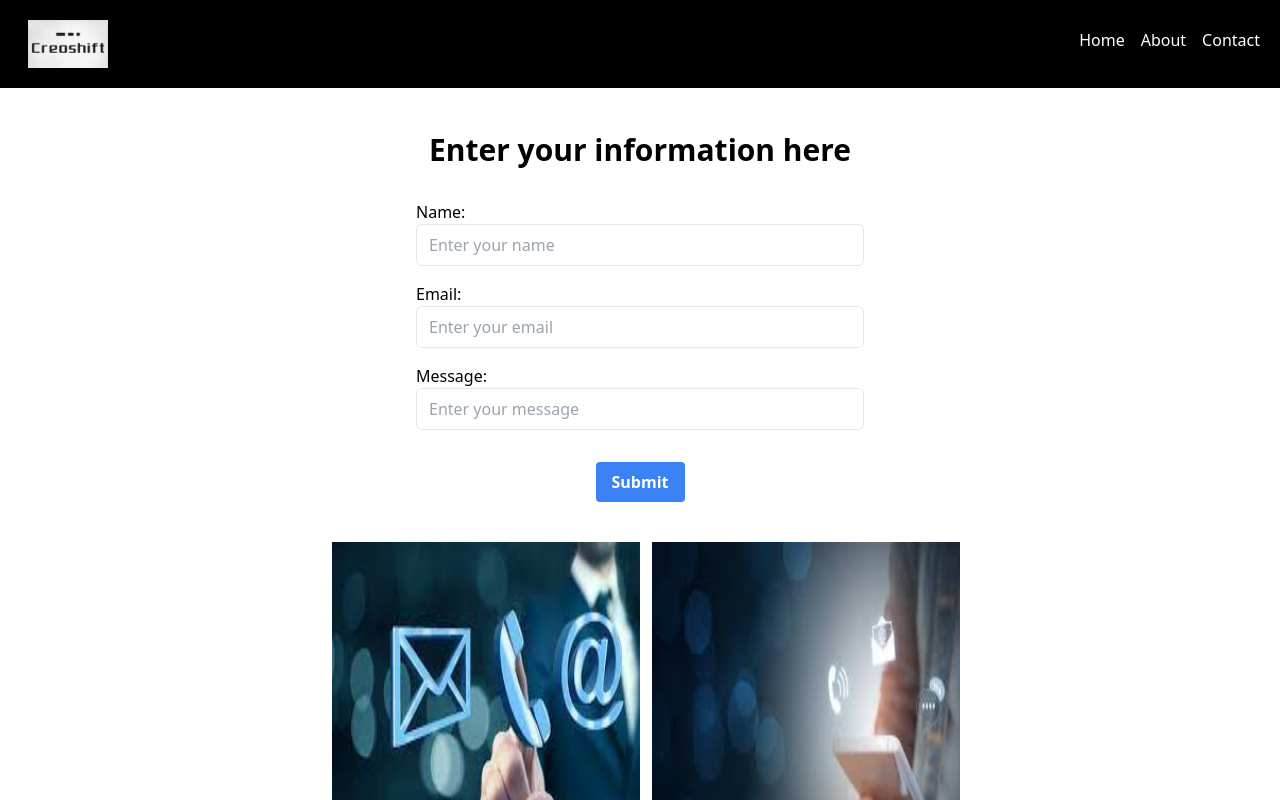
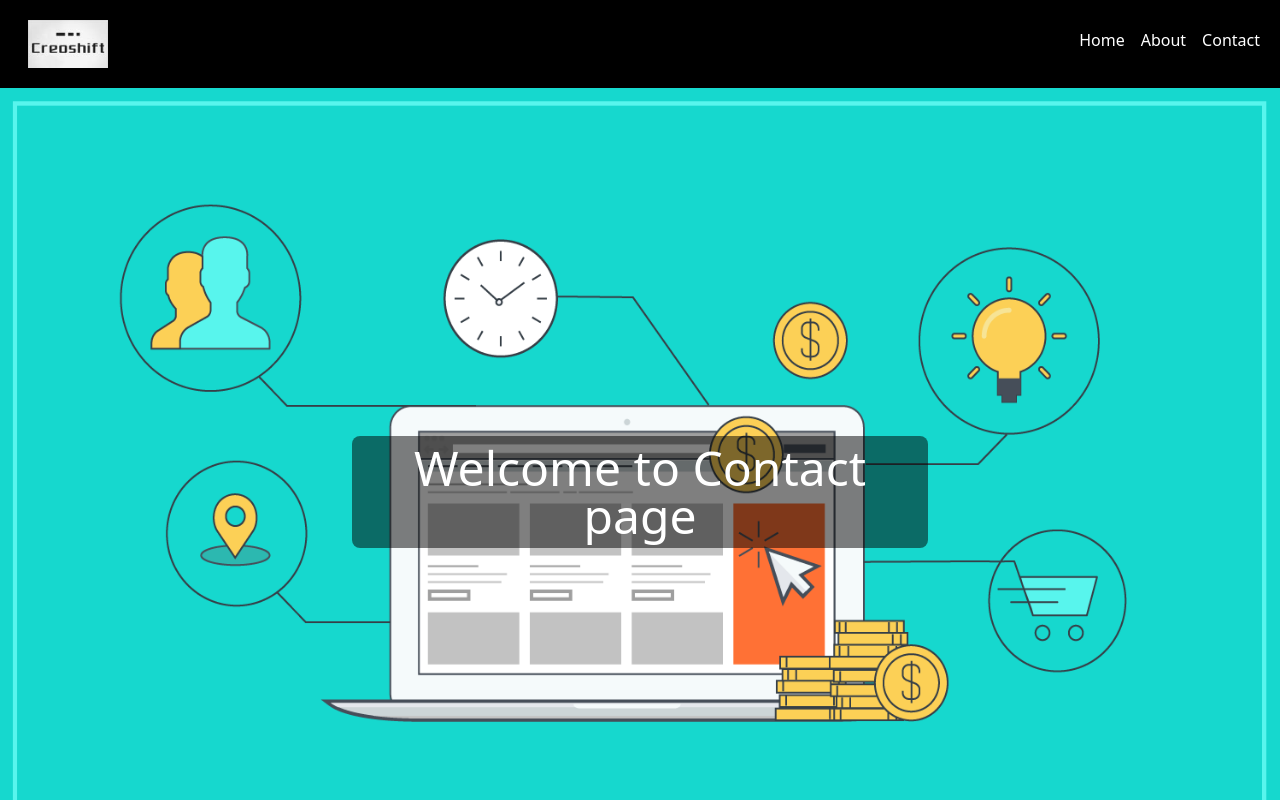
Before and after one commit to Joseph6655/nextjs-test3, a Next.js app: page /contact in a window 1280 px wide. Shown: the top 800 px of the page. Built offline with nearby package versions, Linux system fonts and the light colour scheme.

Commit message:
new changes

```diff
--- a/src/pages/contact.js
+++ b/src/pages/contact.js
@@ -20,7 +20,10 @@ const ContactPage = () => {
       <Head>
         <title>Contact page</title>
       </Head>
-      <Banner image={bannerImageSource} cardContent="Welcome to Contact page" />
+      <Banner
+        images={['/contact.png', '/contactus2.jpg']}
+        cardContent="Welcome to Contact page"
+      />
       <Form/>
       <div className="grid grid-cols-1 ml-20 mr-20 md:grid-cols-2 gap-0 md:w-1/2 justify-center md: " style={{margin: '0 auto'}}>
   {imagesData.map((data, index) => (
```
